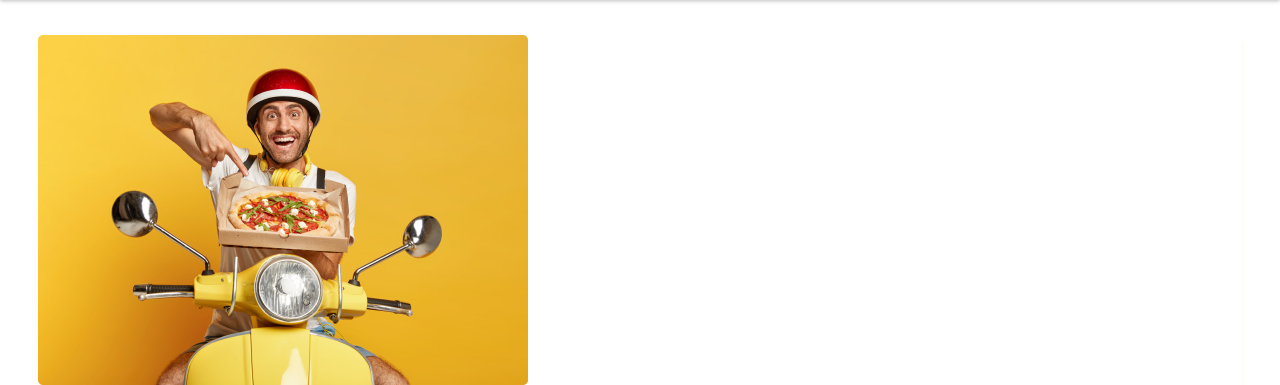
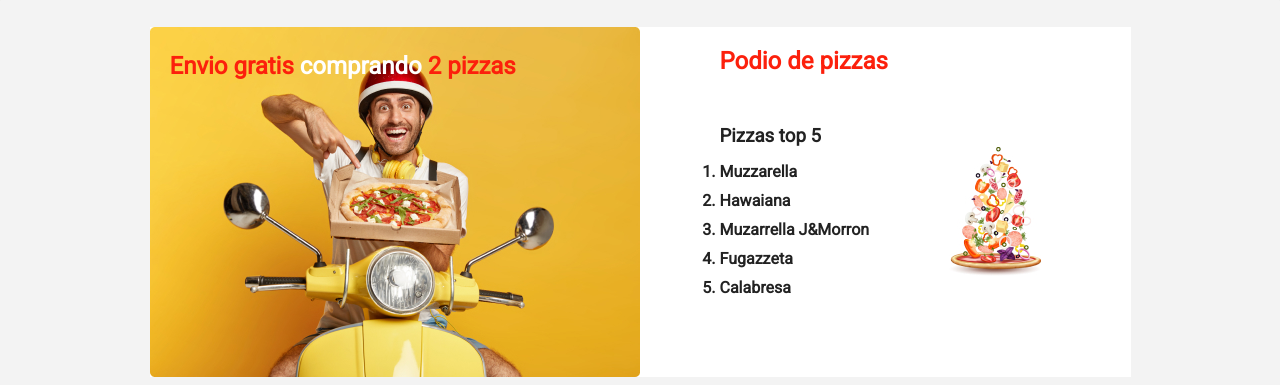
Before and after one commit to ypochoag/pizzeria_frontend, a plain HTML site: page index.html in a window 1280 px wide. Shown: the part 113-498 px from the top of the page. Drawn offline with Linux system fonts and the light colour scheme.

Commit message:
Last version

```diff
--- a/css/style.css
+++ b/css/style.css
@@ -48,11 +48,12 @@ h1{
 
 .nav-bar{
     display:flex;
+
 }
 
 
 .enlaces{
-    color: white;
+
     list-style: none;
     display:flex;
     margin-right: 20px;
@@ -61,19 +62,109 @@ h1{
     line-height: 19px;
 }
 
-.nav-bar ul li {
+.nav-bar ul li{
     margin-left: 13px;
 }
+
+.nav-bar ul li a{
+    text-decoration: none;
+    color: white;
+}
+
 
 /*Style Main*/
 
 main{
-    width: 94%;
-    margin: 3%;
-    display: inline-flex;
+    width: 100%;
+    padding: 30px 20px;
     box-shadow: 0px 4px 4px 0px rgba(244, 245, 226, 0.781);
     align-items: center;
     border-radius: 5px;
+    font-size: 16px;
     color: #FC200C;
-    font-size: 24px;
+    background: #F3F3F3;
 }
+
+.promocion{
+    display: flex;
+    flex-direction: row;
+    justify-content: center;
+}
+
+.Pizzero{
+    display: flex;
+    flex-direction: row;
+    justify-items: center;
+    position: relative;
+    flex-direction: row;
+    justify-content: space-between;
+}
+
+.Pizzero h2{
+    display: flex;
+    position: absolute;
+    left: 20px;
+    top: 25px;
+    gap: 6px;
+}
+
+#comprando{
+    display: flex;
+    color: #FFF;
+}
+
+.toppizzas{
+    width: 491px;
+    display: flex;
+    flex-direction: column;
+    background-color: #FFF;
+    padding: 20px 70px 50px 80px;
+    gap:50px;
+}
+
+.pizzaslista{
+    display: flex;
+    flex-direction: row;
+    align-items: center;
+    color: #222222;
+    gap: 80px;
+}
+
+.topcinco{
+    display: flex;
+    flex-direction: column;
+    gap: 15px;
+}
+
+.topcinco ol{
+    display: flex;
+    flex-direction: column;
+    gap: 10px;
+    font-weight: 700;
+}
+
+/*Style footer*/
+footer{
+    width: 100%;
+    padding: 15px;
+    background-color: #222222;
+    display: flex;
+    box-shadow: 0px 4px 4px 0px rgba(0, 0, 0, 0.25);
+    justify-content: space-between;
+}
+
+.footerInf{
+    display: flex;
+    list-style: none;
+    font-weight: 400;
+    font-size: 16px;
+    line-height: 19px;
+    flex-direction: column;
+    gap: 10px;
+
+}
+
+.footerInf li a{
+    text-decoration: none;
+    color: white;
+}
--- a/index.html
+++ b/index.html
@@ -20,29 +20,62 @@
             <ul class="enlaces">
                 <li><a href="">Home</a></li>
                 <li><a href="">Ranking </a></li>
-                <li><a href="">Promocion </a></li>
+                <li><a href="">Promoción </a></li>
                 <li><a href="">Contacto </a></li>
             </ul>
         </div>
     </header>
 
     <main>
+        <div class="promocion">
             <div class="Pizzero">
                 <img class="imgPizzero" src="img/delivery.jpg" alt="PizzeroMoto" />
                 <h2>
                     <span>Envio gratis</span>
-                <span>comprando</span>
+                    <span id="comprando">comprando</span>
                     <span>2 pizzas</span>
                 </h2>
             </div>
-        <div>
-
+            <div class="toppizzas">
+                <h2>
+                    Podio de pizzas
+                </h2>
+                <div class="pizzaslista">
+                    <div class="topcinco">
+                        <h3>
+                            Pizzas top 5
+                        </h3>
+                        <ol type="1">
+                            <li>Muzzarella</li>
+                            <li>Hawaiana</li>
+                            <li>Muzarrella J&Morron</li>
+                            <li>Fugazzeta</li>
+                            <li>Calabresa</li>
+                        </ol>
+                    </div>
+                    <img class="pizzaVolando" src="img/PizzaFalling.jpg" alt="PizzaFall" />
+                </div>
+            </div>
         </div>
     </main>
 
     <footer>
-
+        <div class="nav-footer">
+            <ul class="footerInf">
+                <li><a href="">Home</a></li>
+                <li><a href="">Contacto </a></li>
+                <li><a href="">Ranking </a></li>
+                <li><a href="">Promoción </a></li>
+            </ul>
+        </div>
+        <div class="logo ">
+            <img class="pizzalogo" src="img/Logo.svg" alt="logoPizza" />
+            <h1>
+                <span id="pizza">Pizza</span>
+                <span id="y">&</span>
+                <span id="front">Front</span>
+            </h1>
+        </div>
     </footer>
-
 </body>
 </html>
```
Lines whose indentation alone changed are shown as unchanged.
